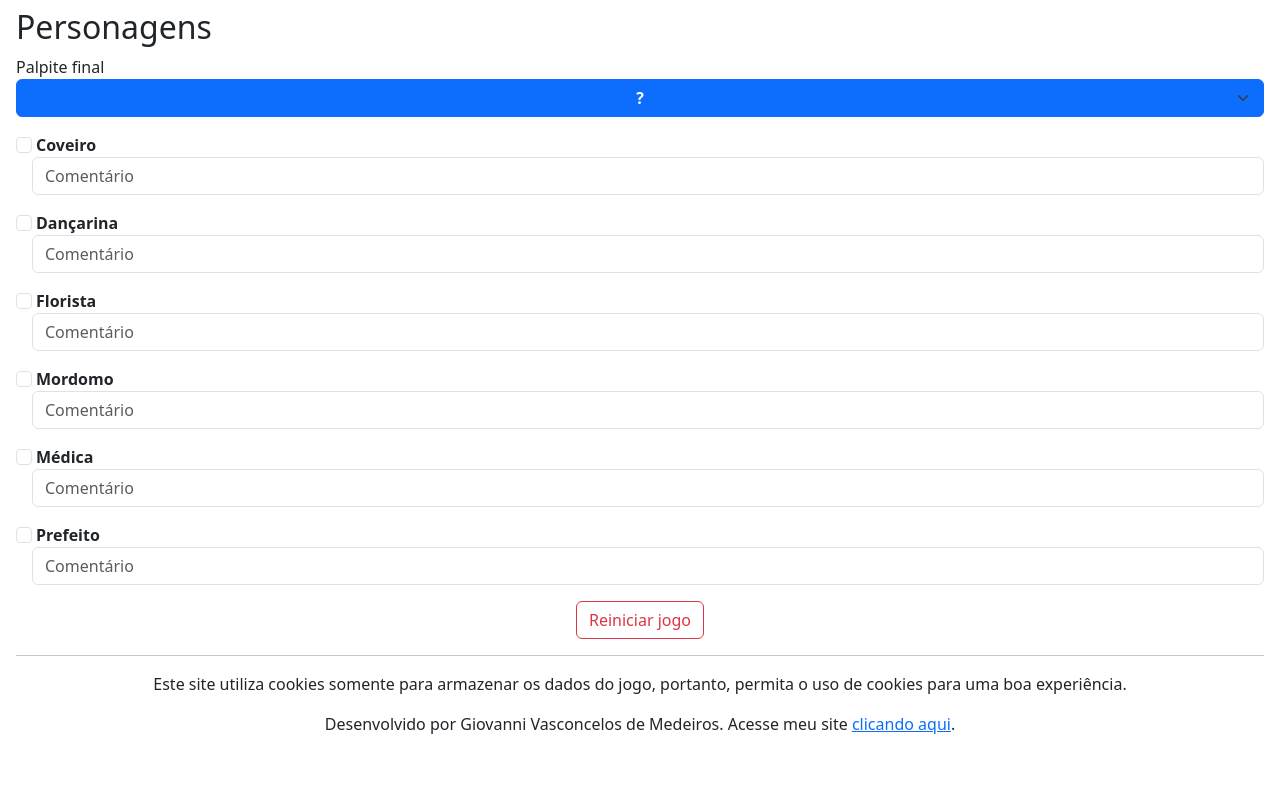
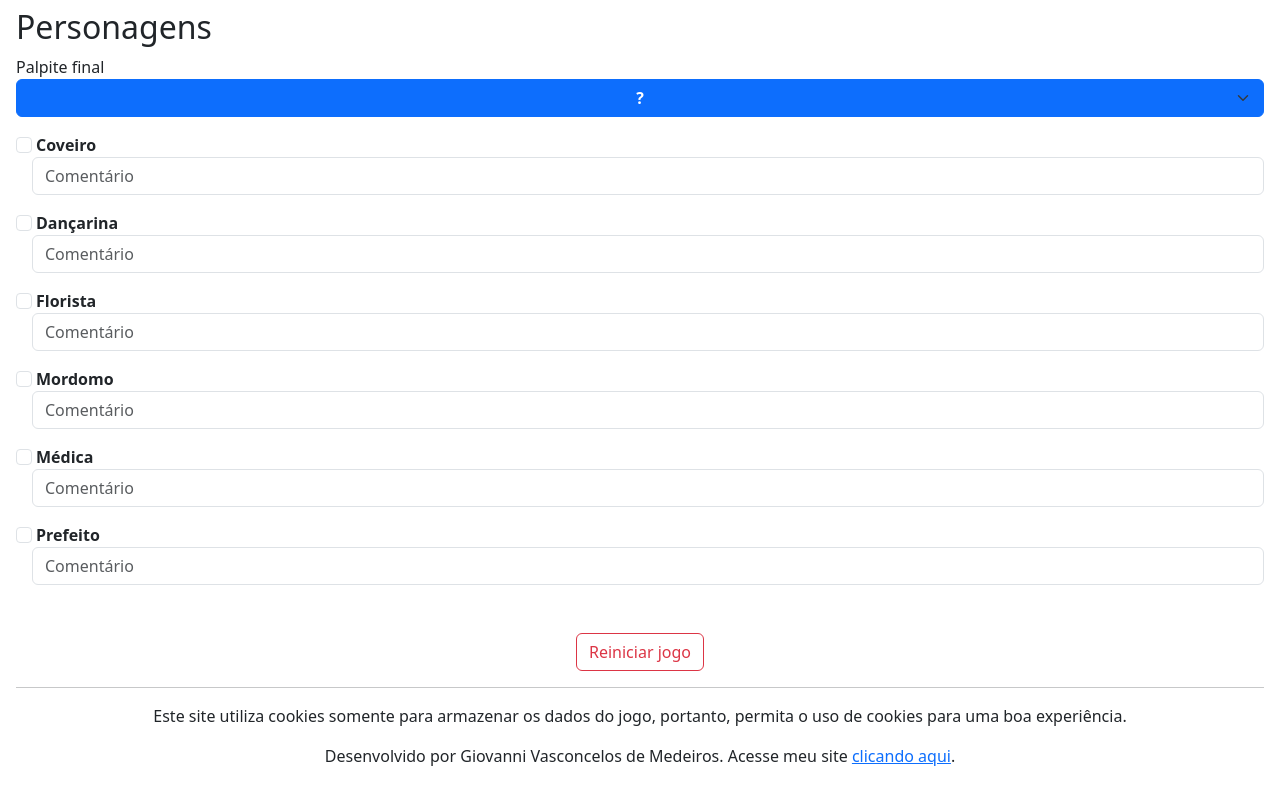
Before and after one commit to vasconcelos-giovanni/ficha-eletronica-detetive, a Vue app: page / in a window 1280 px wide. Shown: the part 1612-2412 px from the top of the page. Before the commit the page ends 2380 px from the top, so only its background shows below. Built offline with nearby package versions, Linux system fonts and the light colour scheme.

Commit message:
Ainda só falta os cookies

```diff
--- a/package.json
+++ b/package.json
@@ -12,6 +12,7 @@
   },
   "dependencies": {
     "bootstrap": "5.3.2",
+    "js-cookie": "^3.0.5",
     "vue": "^3.3.11",
     "vue-router": "^4.2.5"
   },
--- a/src/App.vue
+++ b/src/App.vue
@@ -20,7 +20,9 @@ import database from './assets/database.json';
       :conteudo="categoria.conteudo"
     />
 
-    <ResetButton />
+    <div class="mt-5">
+      <ResetButton />
+    </div>
 
     <hr class="my-3" />
 
```
Also changed, not shown: 1 other file (tests, documents, lock files or other folders).
